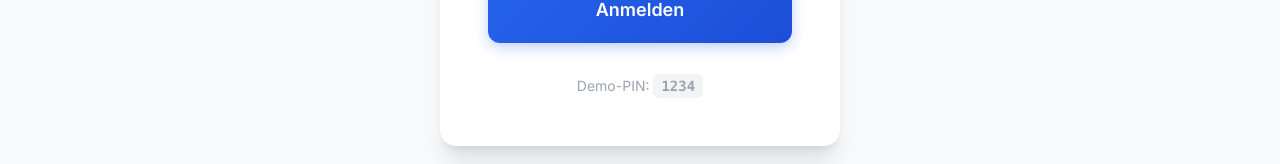
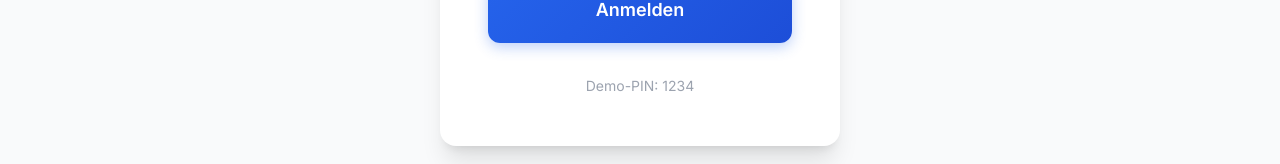
Before and after one commit to ShadowBeastly/BikeWerkstatt-Demo, a Next.js app: page /admin in a window 1280 px wide. Shown: the part 434-598 px from the top of the page. Built offline with nearby package versions, Linux system fonts and the light colour scheme.

Commit message:
Polish: Strict adherence to text/layout requests (PIN, Icons, Pricing)

```diff
--- a/src/app/admin/page.tsx
+++ b/src/app/admin/page.tsx
@@ -132,7 +132,7 @@ export default function AdminPage() {
             </button>
           </form>
 
-          <p className="pin-hint" style={{ marginTop: '2rem', color: 'var(--color-gray-400)', fontSize: '0.875rem' }}>Demo-PIN: <code>1234</code></p>
+          <p className="pin-hint" style={{ marginTop: '2rem', color: 'var(--color-gray-400)', fontSize: '0.875rem' }}>Demo-PIN: 1234</p>
         </div>
       </div>
     );
```
